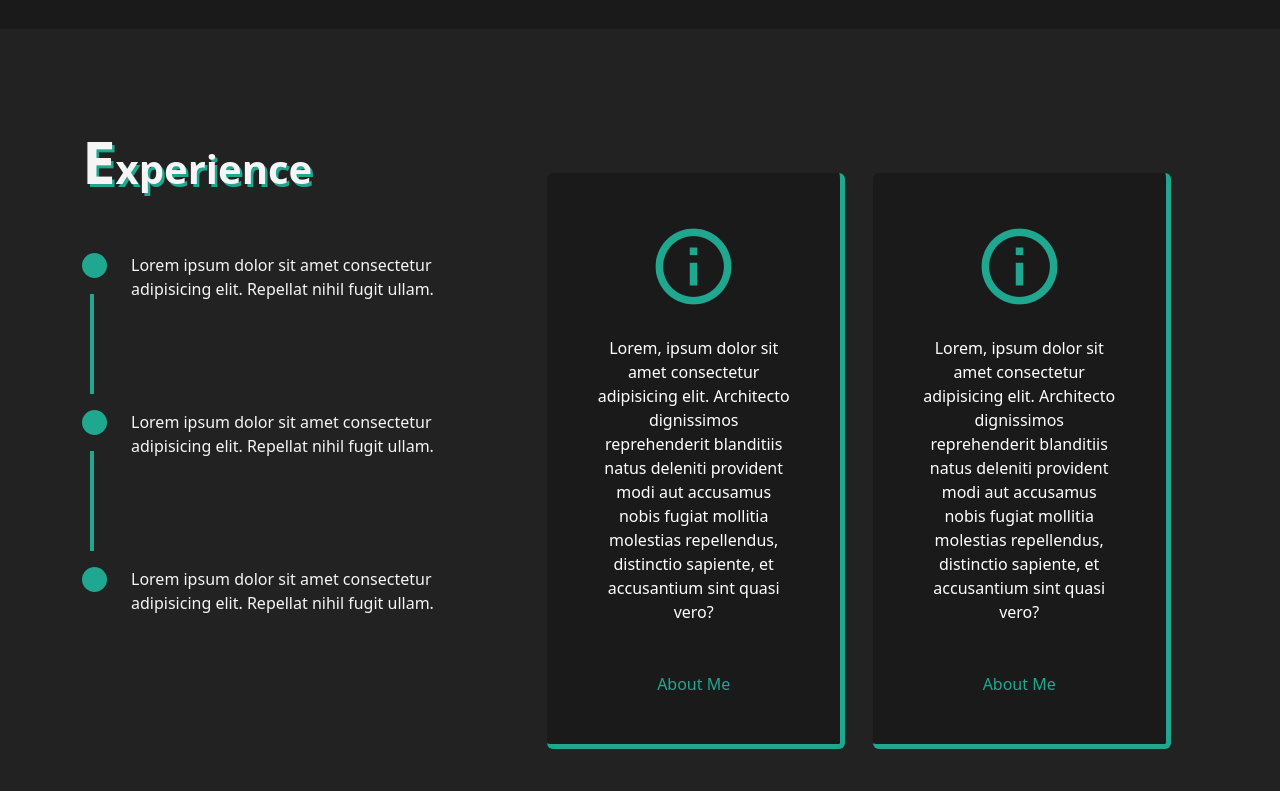
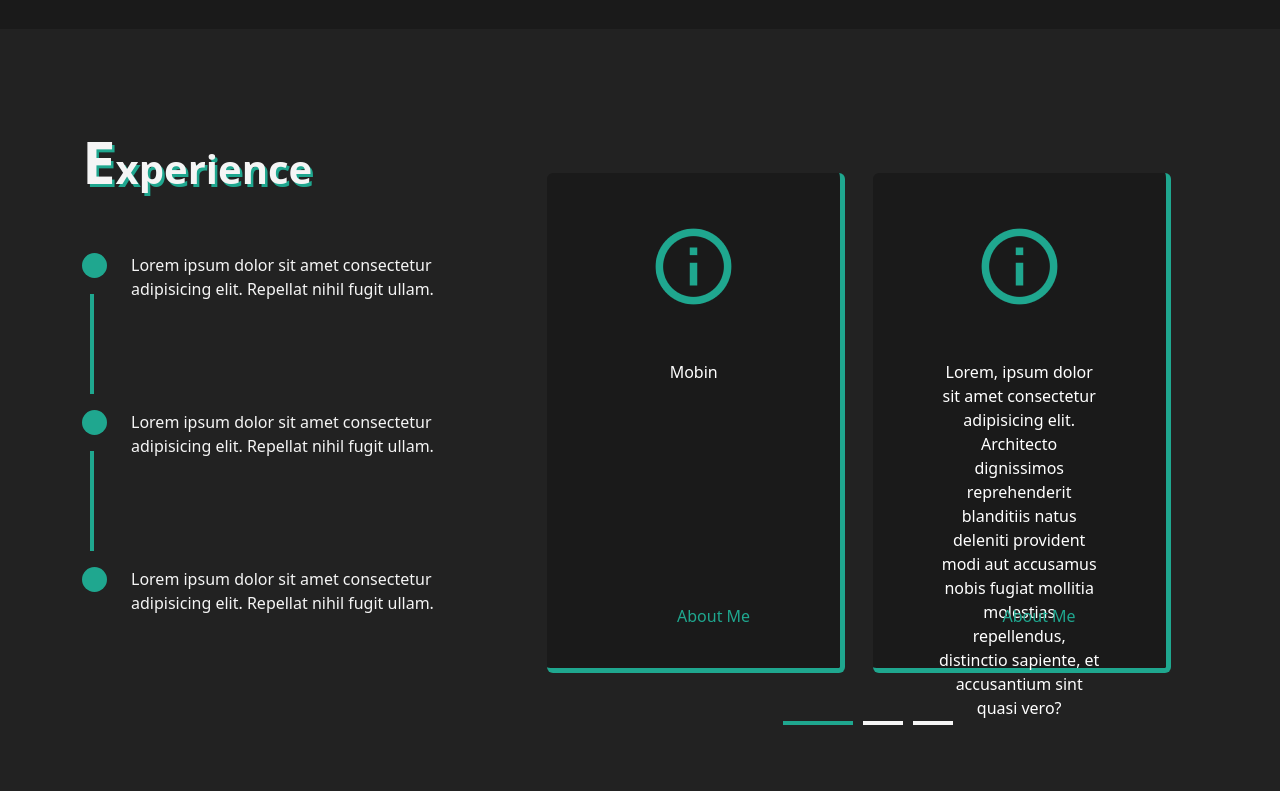
Before and after one commit to mobinbarmar/Personal-Web, an Angular app in the folder Angular/: page / in a window 1280 px wide. Shown: the part 789-1580 px from the top of the page. Built offline with nearby package versions, Linux system fonts and the light colour scheme; no server answers.

Commit message:
card1 bugs fixed

```diff
--- a/Angular/src/app/pages/home/home.component.html
+++ b/Angular/src/app/pages/home/home.component.html
@@ -104,14 +104,26 @@
 
       <div class="col-7">
         <div class="d-flex">
-          <app-card1 *ngIf="page == '1'"></app-card1>
-          <app-card1 *ngIf="page == '1'"></app-card1>
+          <div class="col-6" *ngIf="page == '1'">
+            <app-card1 [text]="'Mobin'"></app-card1>
+          </div>
+          <div class="col-6" *ngIf="page == '1'">
+            <app-card1 ></app-card1>
+          </div>
 
-          <app-card1 *ngIf="page == '2'"></app-card1>
-          <app-card1 *ngIf="page == '2'"></app-card1>
+          <div class="col-6" *ngIf="page == '2'">
+            <app-card1></app-card1>
+          </div>
+          <div class="col-6" *ngIf="page == '2'">
+            <app-card1 [text]="'Sina'"></app-card1>
+          </div>
 
-          <app-card1 *ngIf="page == '3'"></app-card1>
-          <app-card1 *ngIf="page == '3'"></app-card1>
+          <div class="col-6" *ngIf="page == '3'">
+            <app-card1 [text]="'Mehdi'"></app-card1>
+          </div>
+          <div class="col-6" *ngIf="page == '3'">
+            <app-card1></app-card1>
+          </div>
         </div>
 
         <div class="page d-flex justify-content-center">
--- a/Angular/src/app/shared/card1/card1.component.html
+++ b/Angular/src/app/shared/card1/card1.component.html
@@ -1,11 +1,13 @@
-<div class="card my-5 p-5 d-none d-md-block col-md-11 d-flex align-item-center">
-  <div class="text-center">
+<div class="card my-5 p-5 d-none d-md-block col-md-11" style="height: 500px;">
+  <div class="text-center card-title">
     <img src="../../../assets/img/icons8-info-384 1.png" alt="">
   </div>
-  <div class="text-white text-center my-4" style="font-weight: 100;">
-    Lorem, ipsum dolor sit amet consectetur adipisicing elit. Architecto dignissimos reprehenderit blanditiis natus deleniti provident modi aut accusamus nobis fugiat mollitia molestias repellendus, distinctio sapiente, et accusantium sint quasi vero?
+  <div class="card-body">
+    <div class="text-white text-center my-4" style="font-weight: 100;">
+      {{ text }}
+    </div>
   </div>
-  <div class="text-primary text-center mt-5" style="font-weight: 500;">About Me</div>
+  <div class="text-primary text-center" style="font-weight: 500;position: absolute;bottom: 40px;left: 130px;cursor: pointer;">About Me</div>
 </div>
 
 <div class="card my-5 p-5 d-md-none d-flex flex-row justify-content-center">
--- a/Angular/src/app/shared/card1/card1.component.ts
+++ b/Angular/src/app/shared/card1/card1.component.ts
@@ -1,4 +1,4 @@
-import { Component, OnInit } from '@angular/core';
+import { Component, Input, OnInit } from '@angular/core';
 
 @Component({
   selector: 'app-card1',
@@ -12,4 +12,6 @@ export class Card1Component implements OnInit {
   ngOnInit(): void {
   }
 
+  @Input() text:string = 'Lorem, ipsum dolor sit amet consectetur adipisicing elit. Architecto dignissimos reprehenderit blanditiis natus deleniti provident modi aut accusamus nobis fugiat mollitia molestias repellendus, distinctio sapiente, et accusantium sint quasi vero?'
+
 }
```
